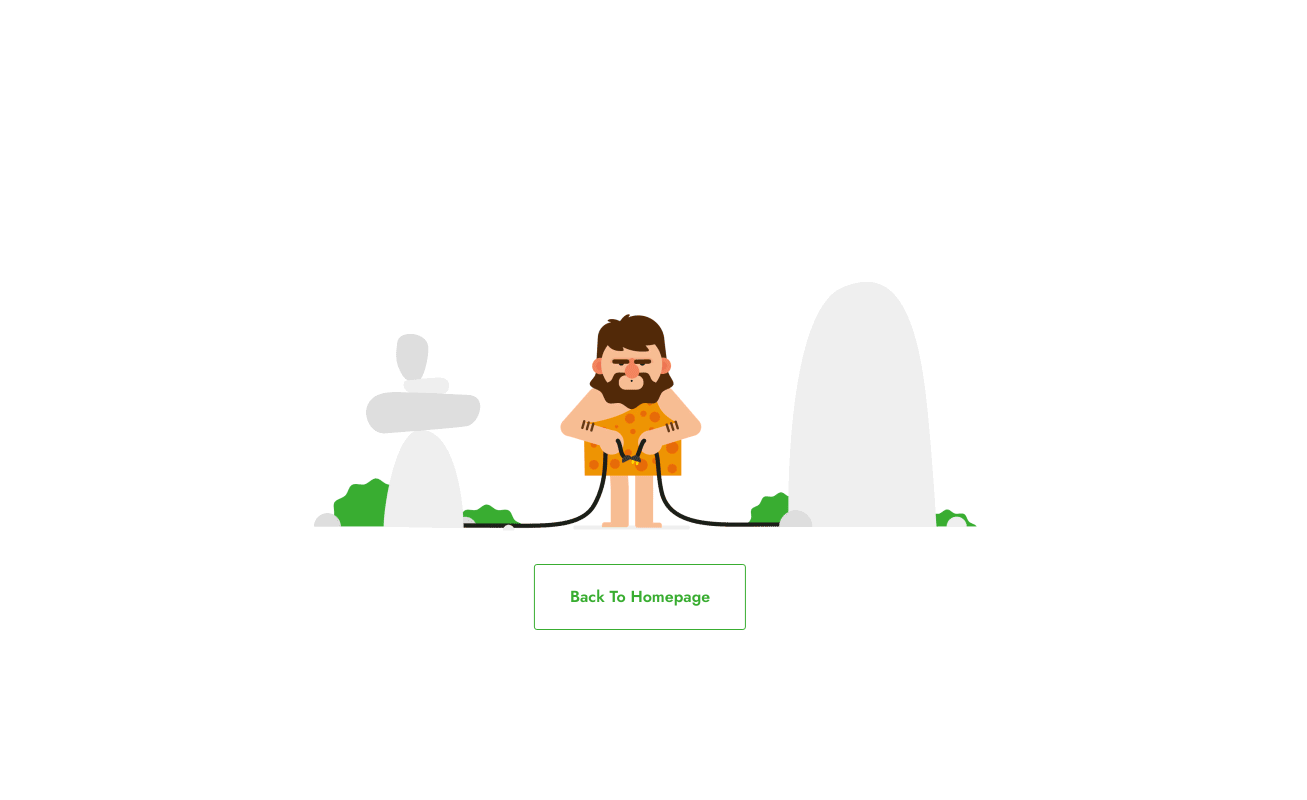
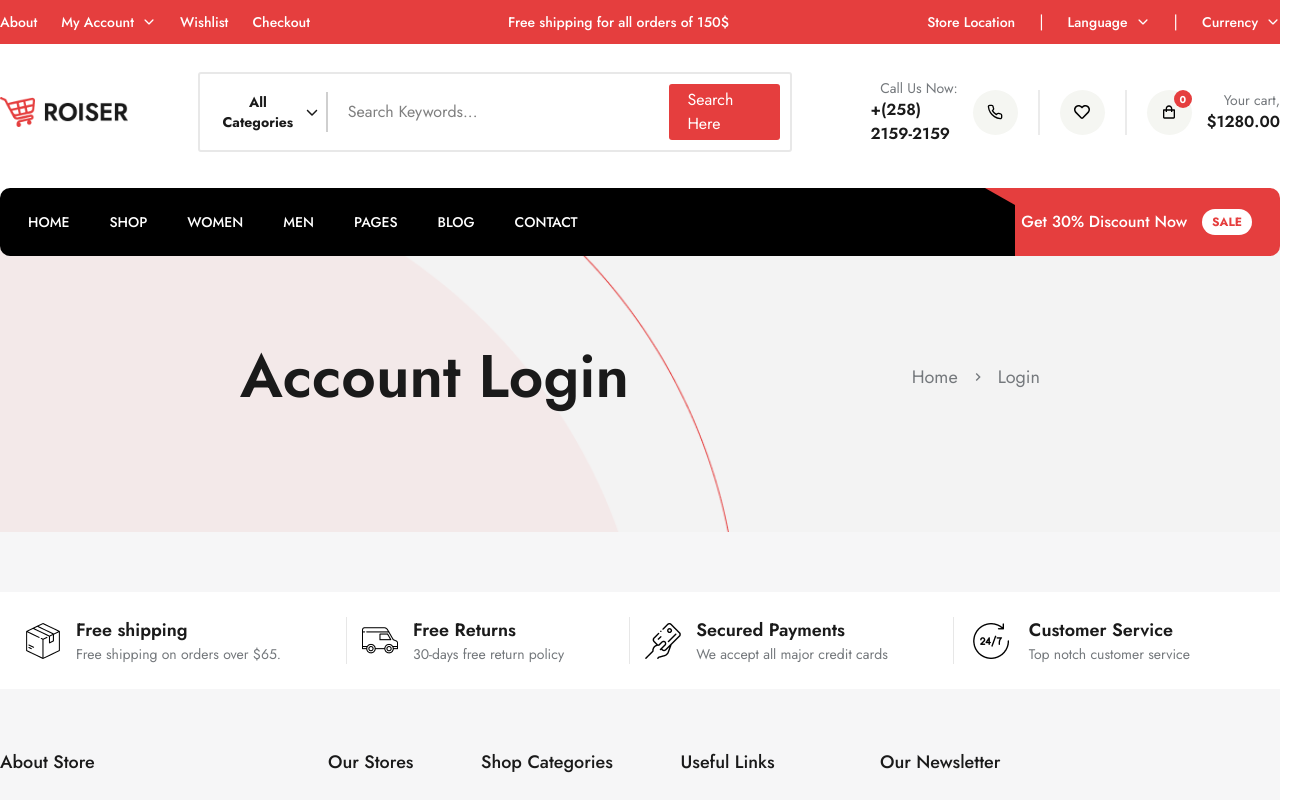
Before and after one commit to Sijan666/roiserTeam, a React (Vite) app: page /login in a window 1280 px wide. Shown: the top 800 px of the page, 1307 px wide, since content can reach past the window. Built offline with nearby package versions, Linux system fonts and the light colour scheme; a web font is replaced by a local one.

Commit message:
many changes

```diff
--- a/src/App.jsx
+++ b/src/App.jsx
@@ -9,6 +9,8 @@ import MyAccount from './components/pages/MyAccount'
 import Wishlist from './components/pages/Wishlist'
 import Checkout from './components/pages/Checkout'
 import StoreLocation from './components/pages/StoreLocation'
+import Login from './components/Login'
+import Signup from './components/Signup'
 
 
 function App () {
@@ -23,6 +25,8 @@ function App () {
           <Route path="/wishlist" element={<Wishlist/>} />
           <Route path="/checkout" element={<Checkout/>} />
           <Route path="/storelocation" element={<StoreLocation/>} />
+          <Route path="/login" element={<Login/>} />
+          <Route path="/signup" element={<Signup/>} />
         </Route>
           <Route path="*" element={<Error/>} />
       </Routes>
--- /dev/null
+++ b/src/components/Login.jsx
@@ -0,0 +1,30 @@
+import React from 'react'
+import Container from './Container'
+import Flex from './Flex'
+import { MdKeyboardArrowRight } from 'react-icons/md'
+import { Link } from 'react-router-dom'
+
+const Login = () => {
+    return (
+        <>
+        <div className="py-[110px] px-60 bg-[url('/src/assets/loginBg.png')] bg-cover bg-center bg-no-repeat">
+        <Container>
+            <Flex className={'justify-between'}>
+                <h3 className='text-[#1A1A1A] text-[60px] font-semibold'>Account Login</h3>
+                <div className="flex gap-x-3 items-center">
+                    <p className='text-[#74787C] text-[18px] hover:text-[#1A1A1A] hover:font-semibold duration-300'>
+                        <Link to={'/'}>
+                            Home
+                        </Link>
+                    </p>
+                    <MdKeyboardArrowRight  className='text-[#74787C]'/>
+                    <p className='text-[#74787C] text-[18px] hover:text-[#1A1A1A] hover:font-semibold duration-300'>Login</p>
+                </div>
+            </Flex>
+        </Container>
+        </div>
+        </>
+    )
+}
+
+export default Login
--- /dev/null
+++ b/src/components/Signup.jsx
@@ -0,0 +1,9 @@
+
+
+const Signup = () => {
+    return (
+        <div className="py-110 px-240 bg-[url('/src/assets/loginBg.png')] bg-cover bg-center bg-no-repeat"></div>
+    )
+}
+
+export default Signup
--- a/src/components/layouts/HeaderTop.jsx
+++ b/src/components/layouts/HeaderTop.jsx
@@ -16,11 +16,26 @@ const HeaderTop = () => {
                     About
                 </Link>
               </li>
-              <li className="font-medium text-sm text-white font-Jost">
-                <Link to={"/myaccount"}>
+              {/* <li className="font-medium text-sm text-white font-Jost"> */}
+                {/* <Link to={"/myaccount"}>
                     My Account
-                </Link>
-              </li>
+                </Link> */}
+              <Popover className="relative">
+                <PopoverButton className={'font-medium text-sm text-white font-Jost flex items-center gap-x-2 outline-none'}>My Account<span><IoIosArrowDown /></span></PopoverButton>
+                <PopoverPanel anchor="bottom" className="flex flex-col bg-[#e53e3ece] p-5 rounded-b-md text-white font-bold z-10">
+                  <a href="/analytics" className="mb-2">
+                    <Link to={'/login'}>
+                      Login
+                    </Link>
+                  </a>
+                  <a href="/engagement">
+                    <Link to={'/signup'}>
+                      Sign Up
+                    </Link>
+                  </a>
+                </PopoverPanel>
+              </Popover>
+              {/* </li> */}
               <li className="font-medium text-sm text-white font-Jost">
                 <Link to={"/wishlist"}>
                     Wishlist
```
Also changed, not shown: src/assets/loginBg.png (added).
